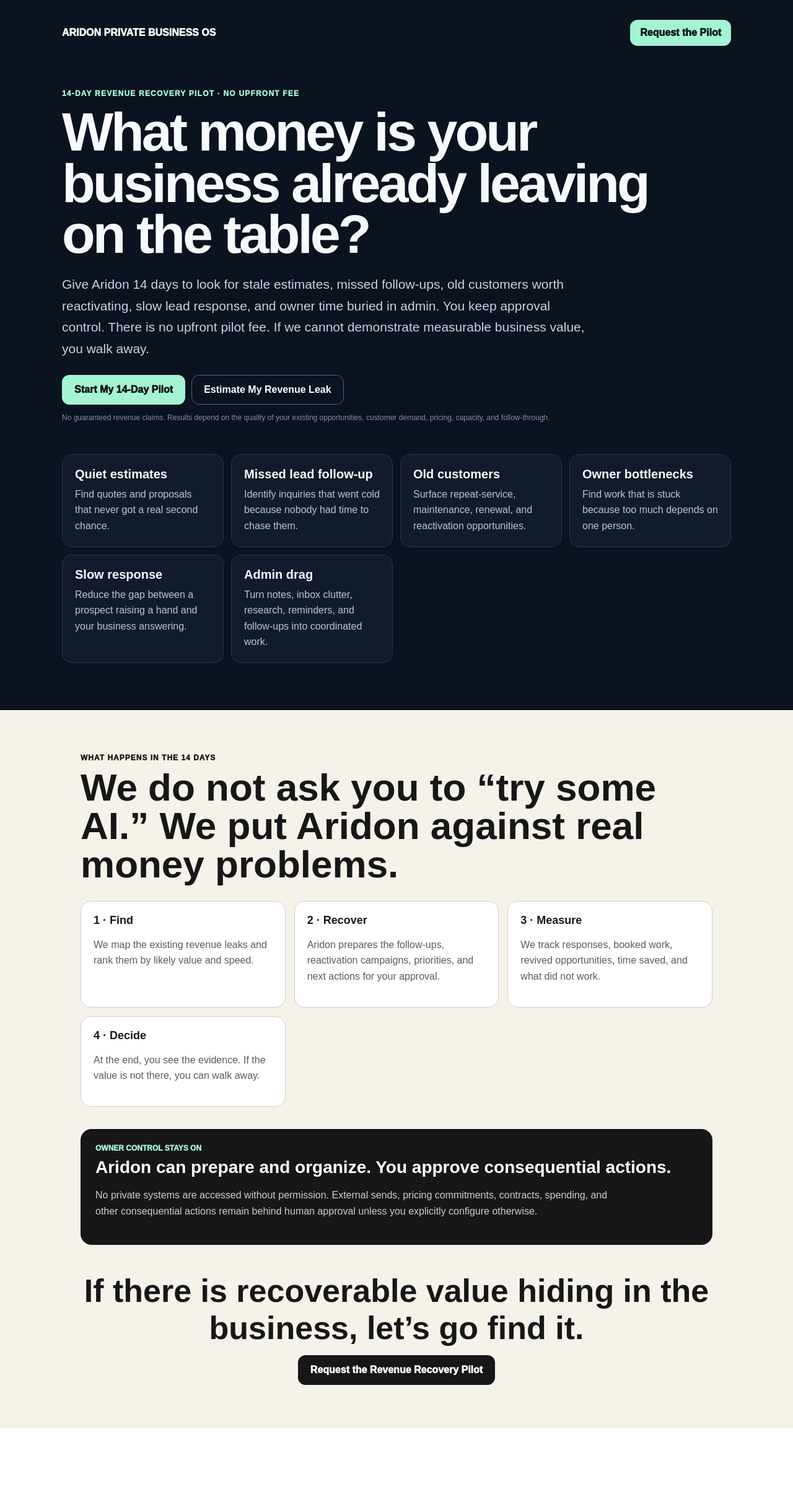
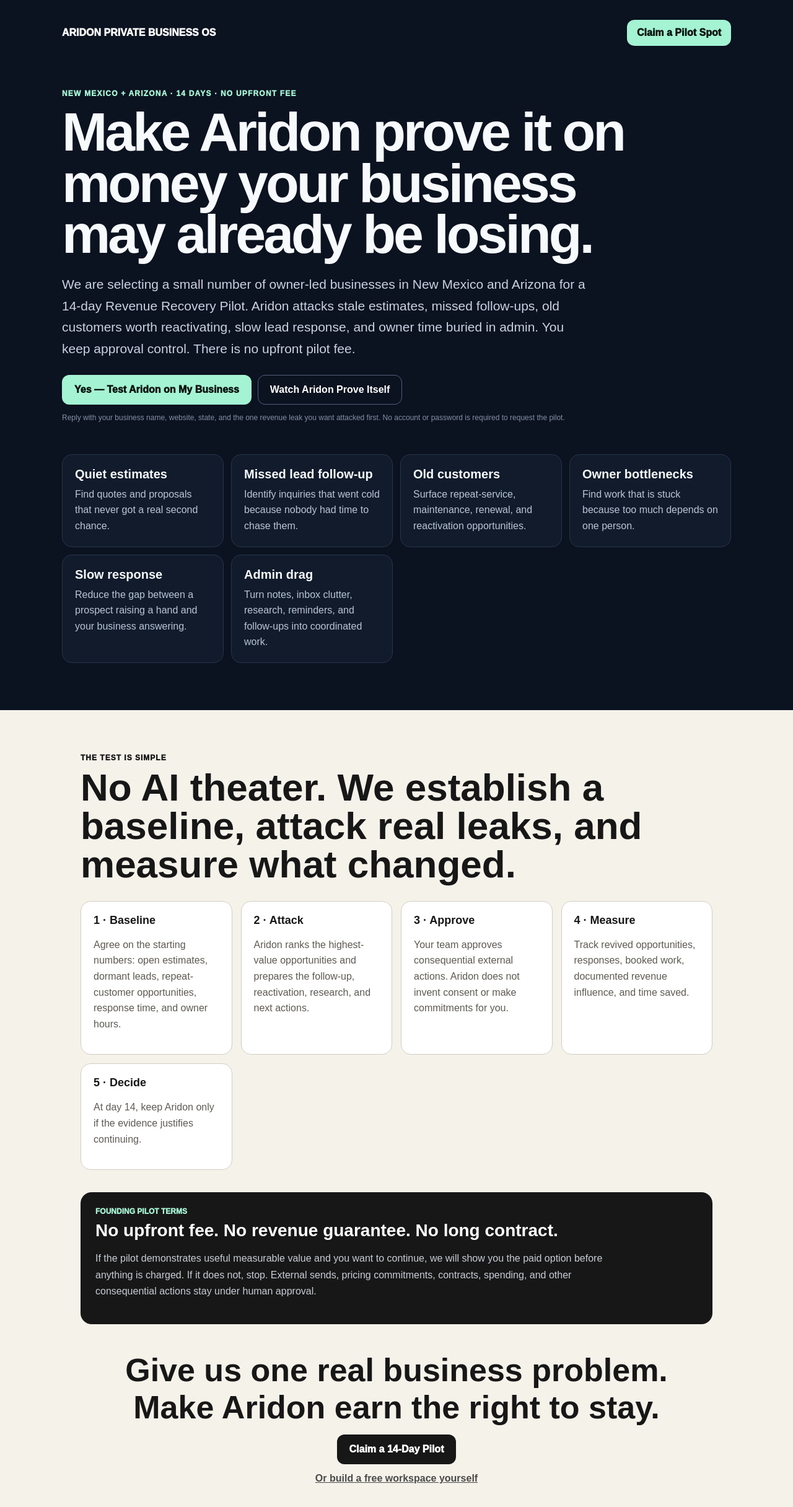
Before and after one commit to jimrusk/aridon-app, a Next.js app: page /business-os/revenue-recovery in a window 1280 px wide. Shown: the top 2432 px of the page at 62% size. Before the commit the page ends 2305 px from the top, so only its background shows below. Built offline with nearby package versions, Linux system fonts and the light colour scheme.

Commit message:
Make Aridon prove revenue conversion (#62)
* Cut Revenue Recovery pilot signup friction

* Add Aridon on Aridon proof challenge

```diff
--- a/app/business-os/revenue-recovery/page.tsx
+++ b/app/business-os/revenue-recovery/page.tsx
@@ -1,4 +1,6 @@
 import Link from 'next/link';
+
+const pilotEmail = 'mailto:jimrusk66@gmail.com?subject=I%20want%20an%20Aridon%2014-Day%20Revenue%20Recovery%20Pilot&body=Business%20name%3A%0AWebsite%3A%0AState%20(NM%20or%20AZ)%3A%0AThe%20revenue%20leak%20I%20most%20want%20Aridon%20to%20attack%3A%0A';
 
 export default function RevenueRecoveryPilotPage() {
   return (
@@ -6,18 +8,18 @@ export default function RevenueRecoveryPilotPage() {
       <section style={{maxWidth:1120,margin:'0 auto',padding:'32px 20px 76px'}}>
         <nav style={{display:'flex',justifyContent:'space-between',gap:12,alignItems:'center',flexWrap:'wrap'}}>
           <Link href="/business-os" style={{color:'#fff',textDecoration:'none',fontWeight:950}}>ARIDON PRIVATE BUSINESS OS</Link>
-          <Link href="/business-os/beta" style={{background:'#A4F3D3',color:'#07130F',textDecoration:'none',fontWeight:950,padding:'12px 16px',borderRadius:12}}>Request the Pilot</Link>
+          <a href={pilotEmail} style={{background:'#A4F3D3',color:'#07130F',textDecoration:'none',fontWeight:950,padding:'12px 16px',borderRadius:12}}>Claim a Pilot Spot</a>
         </nav>
 
         <div style={{paddingTop:70,maxWidth:950}}>
-          <div style={{fontSize:12,fontWeight:950,letterSpacing:1.2,color:'#A4F3D3'}}>14-DAY REVENUE RECOVERY PILOT · NO UPFRONT FEE</div>
-          <h1 style={{fontSize:'clamp(48px,8vw,88px)',lineHeight:.94,letterSpacing:-4,margin:'14px 0 22px'}}>What money is your business already leaving on the table?</h1>
-          <p style={{fontSize:21,lineHeight:1.65,color:'#C7D2E2',maxWidth:860}}>Give Aridon 14 days to look for stale estimates, missed follow-ups, old customers worth reactivating, slow lead response, and owner time buried in admin. You keep approval control. There is no upfront pilot fee. If we cannot demonstrate measurable business value, you walk away.</p>
+          <div style={{fontSize:12,fontWeight:950,letterSpacing:1.2,color:'#A4F3D3'}}>NEW MEXICO + ARIZONA · 14 DAYS · NO UPFRONT FEE</div>
+          <h1 style={{fontSize:'clamp(48px,8vw,88px)',lineHeight:.94,letterSpacing:-4,margin:'14px 0 22px'}}>Make Aridon prove it on money your business may already be losing.</h1>
+          <p style={{fontSize:21,lineHeight:1.65,color:'#C7D2E2',maxWidth:860}}>We are selecting a small number of owner-led businesses in New Mexico and Arizona for a 14-day Revenue Recovery Pilot. Aridon attacks stale estimates, missed follow-ups, old customers worth reactivating, slow lead response, and owner time buried in admin. You keep approval control. There is no upfront pilot fee.</p>
           <div style={{display:'flex',gap:10,flexWrap:'wrap',marginTop:24}}>
-            <Link href="/business-os/beta" style={{background:'#A4F3D3',color:'#07130F',textDecoration:'none',fontWeight:950,padding:'15px 20px',borderRadius:12}}>Start My 14-Day Pilot</Link>
-            <Link href="/business-os/revenue" style={{border:'1px solid #51617A',color:'#fff',textDecoration:'none',fontWeight:900,padding:'14px 19px',borderRadius:12}}>Estimate My Revenue Leak</Link>
+            <a href={pilotEmail} style={{background:'#A4F3D3',color:'#07130F',textDecoration:'none',fontWeight:950,padding:'15px 20px',borderRadius:12}}>Yes — Test Aridon on My Business</a>
+            <Link href="/business-os/proof" style={{border:'1px solid #51617A',color:'#fff',textDecoration:'none',fontWeight:900,padding:'14px 19px',borderRadius:12}}>Watch Aridon Prove Itself</Link>
           </div>
-          <p style={{fontSize:12,color:'#8290A5',marginTop:14}}>No guaranteed revenue claims. Results depend on the quality of your existing opportunities, customer demand, pricing, capacity, and follow-through.</p>
+          <p style={{fontSize:12,color:'#8290A5',marginTop:14}}>Reply with your business name, website, state, and the one revenue leak you want attacked first. No account or password is required to request the pilot.</p>
         </div>
 
         <section style={{display:'grid',gridTemplateColumns:'repeat(auto-fit,minmax(240px,1fr))',gap:12,marginTop:52}}>
@@ -34,24 +36,28 @@ export default function RevenueRecoveryPilotPage() {
 
       <section style={{background:'#F5F2EA',color:'#171717',padding:'70px 20px'}}>
         <div style={{maxWidth:1020,margin:'0 auto'}}>
-          <div style={{fontSize:12,fontWeight:950,letterSpacing:1}}>WHAT HAPPENS IN THE 14 DAYS</div>
-          <h2 style={{fontSize:'clamp(36px,6vw,62px)',lineHeight:1,margin:'10px 0 28px'}}>We do not ask you to “try some AI.” We put Aridon against real money problems.</h2>
-          <div style={{display:'grid',gridTemplateColumns:'repeat(auto-fit,minmax(260px,1fr))',gap:14}}>
+          <div style={{fontSize:12,fontWeight:950,letterSpacing:1}}>THE TEST IS SIMPLE</div>
+          <h2 style={{fontSize:'clamp(36px,6vw,62px)',lineHeight:1,margin:'10px 0 28px'}}>No AI theater. We establish a baseline, attack real leaks, and measure what changed.</h2>
+          <div style={{display:'grid',gridTemplateColumns:'repeat(auto-fit,minmax(220px,1fr))',gap:14}}>
             {[
-              ['1 · Find','We map the existing revenue leaks and rank them by likely value and speed.'],
-              ['2 · Recover','Aridon prepares the follow-ups, reactivation campaigns, priorities, and next actions for your approval.'],
-              ['3 · Measure','We track responses, booked work, revived opportunities, time saved, and what did not work.'],
-              ['4 · Decide','At the end, you see the evidence. If the value is not there, you can walk away.'],
+              ['1 · Baseline','Agree on the starting numbers: open estimates, dormant leads, repeat-customer opportunities, response time, and owner hours.'],
+              ['2 · Attack','Aridon ranks the highest-value opportunities and prepares the follow-up, reactivation, research, and next actions.'],
+              ['3 · Approve','Your team approves consequential external actions. Aridon does not invent consent or make commitments for you.'],
+              ['4 · Measure','Track revived opportunities, responses, booked work, documented revenue influence, and time saved.'],
+              ['5 · Decide','At day 14, keep Aridon only if the evidence justifies continuing.'],
             ].map(([title,text]) => <article key={title} style={{background:'#fff',border:'1px solid #D4CEC2',borderRadius:16,padding:20}}><strong style={{fontSize:18}}>{title}</strong><p style={{lineHeight:1.6,color:'#5E5A53'}}>{text}</p></article>)}
           </div>
+
           <div style={{marginTop:36,padding:24,borderRadius:18,background:'#171717',color:'#fff'}}>
-            <div style={{fontSize:12,fontWeight:950,color:'#A4F3D3'}}>OWNER CONTROL STAYS ON</div>
-            <h3 style={{fontSize:28,margin:'8px 0 10px'}}>Aridon can prepare and organize. You approve consequential actions.</h3>
-            <p style={{color:'#C8CDD5',lineHeight:1.65,maxWidth:840}}>No private systems are accessed without permission. External sends, pricing commitments, contracts, spending, and other consequential actions remain behind human approval unless you explicitly configure otherwise.</p>
+            <div style={{fontSize:12,fontWeight:950,color:'#A4F3D3'}}>FOUNDING PILOT TERMS</div>
+            <h3 style={{fontSize:28,margin:'8px 0 10px'}}>No upfront fee. No revenue guarantee. No long contract.</h3>
+            <p style={{color:'#C8CDD5',lineHeight:1.65,maxWidth:840}}>If the pilot demonstrates useful measurable value and you want to continue, we will show you the paid option before anything is charged. If it does not, stop. External sends, pricing commitments, contracts, spending, and other consequential actions stay under human approval.</p>
           </div>
+
           <div style={{textAlign:'center',marginTop:44}}>
-            <h2 style={{fontSize:'clamp(34px,5vw,52px)',margin:'0 0 14px'}}>If there is recoverable value hiding in the business, let’s go find it.</h2>
-            <Link href="/business-os/beta" style={{display:'inline-block',background:'#171717',color:'#fff',textDecoration:'none',fontWeight:950,padding:'15px 20px',borderRadius:12}}>Request the Revenue Recovery Pilot</Link>
+            <h2 style={{fontSize:'clamp(34px,5vw,52px)',margin:'0 0 14px'}}>Give us one real business problem. Make Aridon earn the right to stay.</h2>
+            <a href={pilotEmail} style={{display:'inline-block',background:'#171717',color:'#fff',textDecoration:'none',fontWeight:950,padding:'15px 20px',borderRadius:12}}>Claim a 14-Day Pilot</a>
+            <div style={{marginTop:14}}><Link href="/business-os/beta" style={{color:'#4A4A4A',fontWeight:800}}>Or build a free workspace yourself</Link></div>
           </div>
         </div>
       </section>
```
Also changed, not shown: app/business-os/proof/page.tsx (added, +50 -0 lines).
